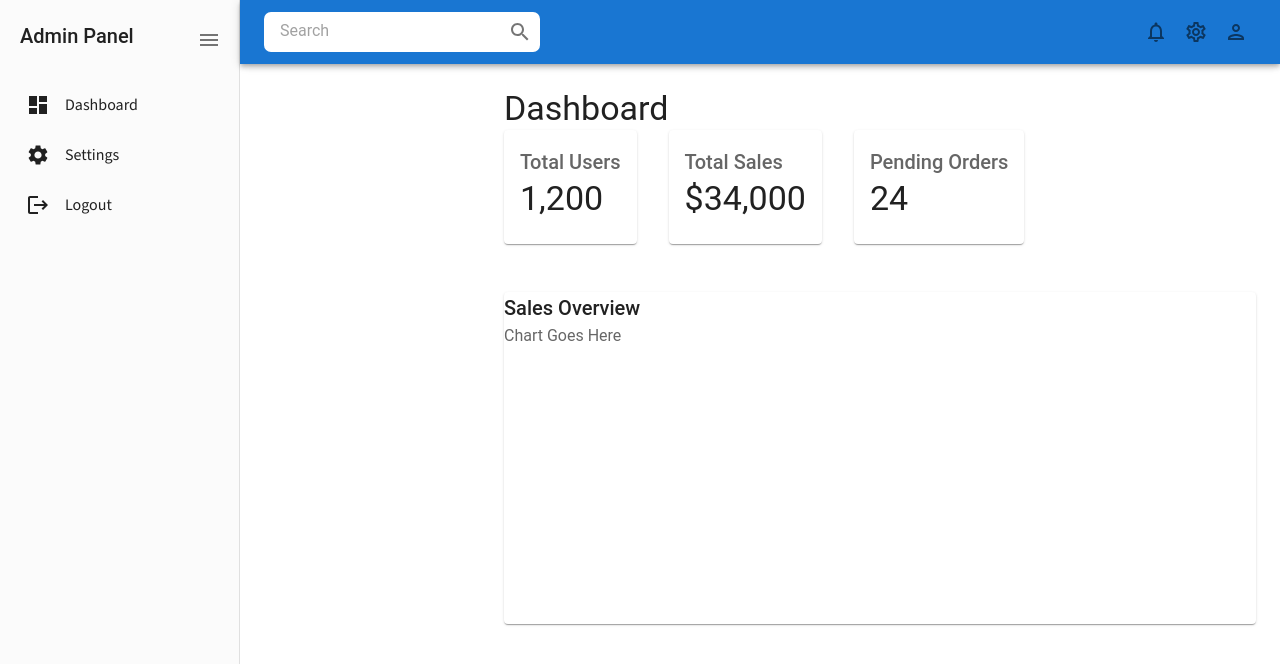
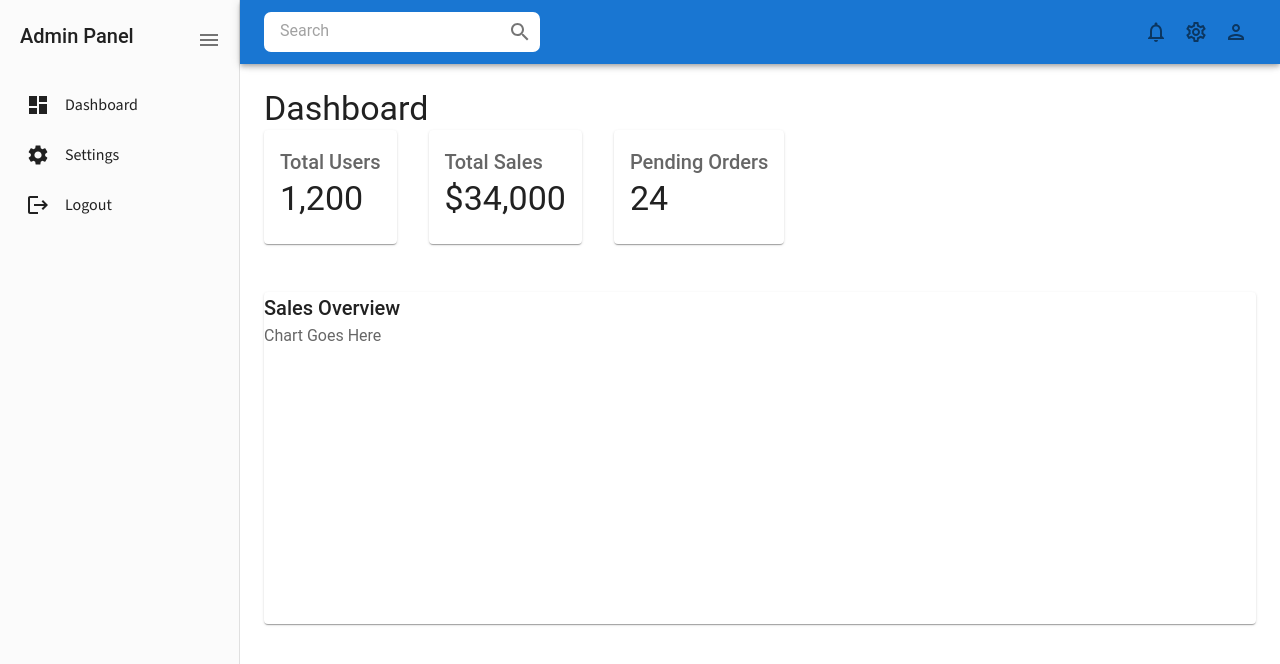
Before and after one commit to SaurabhNegis/Admin_panel, a React (Vite) app: page / in a window 1280 px wide. Shown: the top 664 px of the page. Built offline with nearby package versions, Linux system fonts and the light colour scheme; a web font is replaced by a local one.

Commit message:
fix issues on Mai content section. How it showing it in screen

```diff
--- a/src/layout/MainLayout.jsx
+++ b/src/layout/MainLayout.jsx
@@ -88,7 +88,7 @@ const MainLayout = () => {
         component="main"
         sx={{
           flexGrow: 1,
-          ml: { md: `${isCollapsed ? collapsedWidth : drawerWidth}px`, xs: 0 }, // Adjust margin only for desktop
+        //   ml: { md: `${isCollapsed ? collapsedWidth : drawerWidth}px`, xs: 0 }, // Adjust margin only for desktop
           mt: 8, // Offset for fixed AppBar
           transition: theme.transitions.create("margin", {
             easing: theme.transitions.easing.sharp,
```
